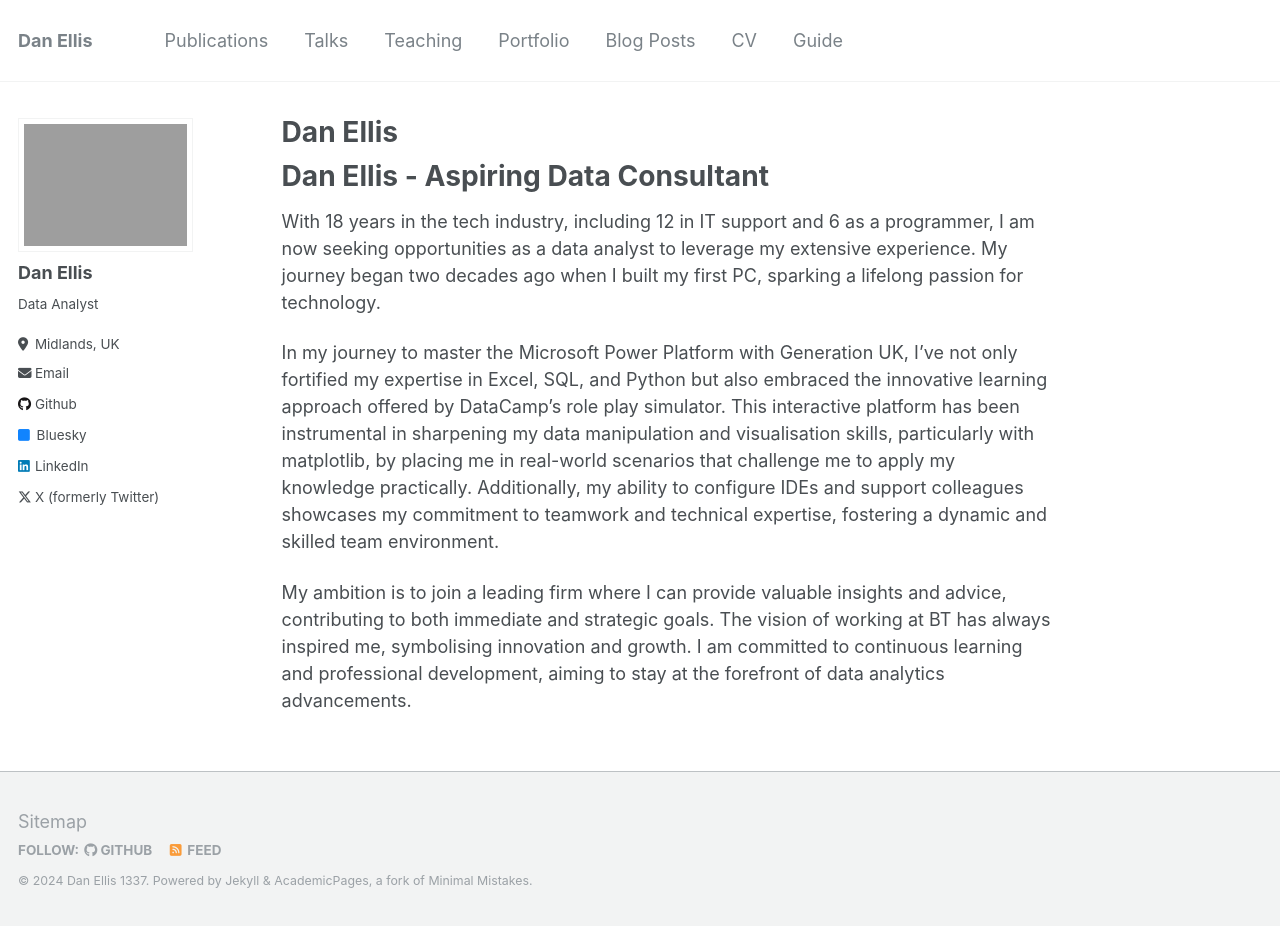
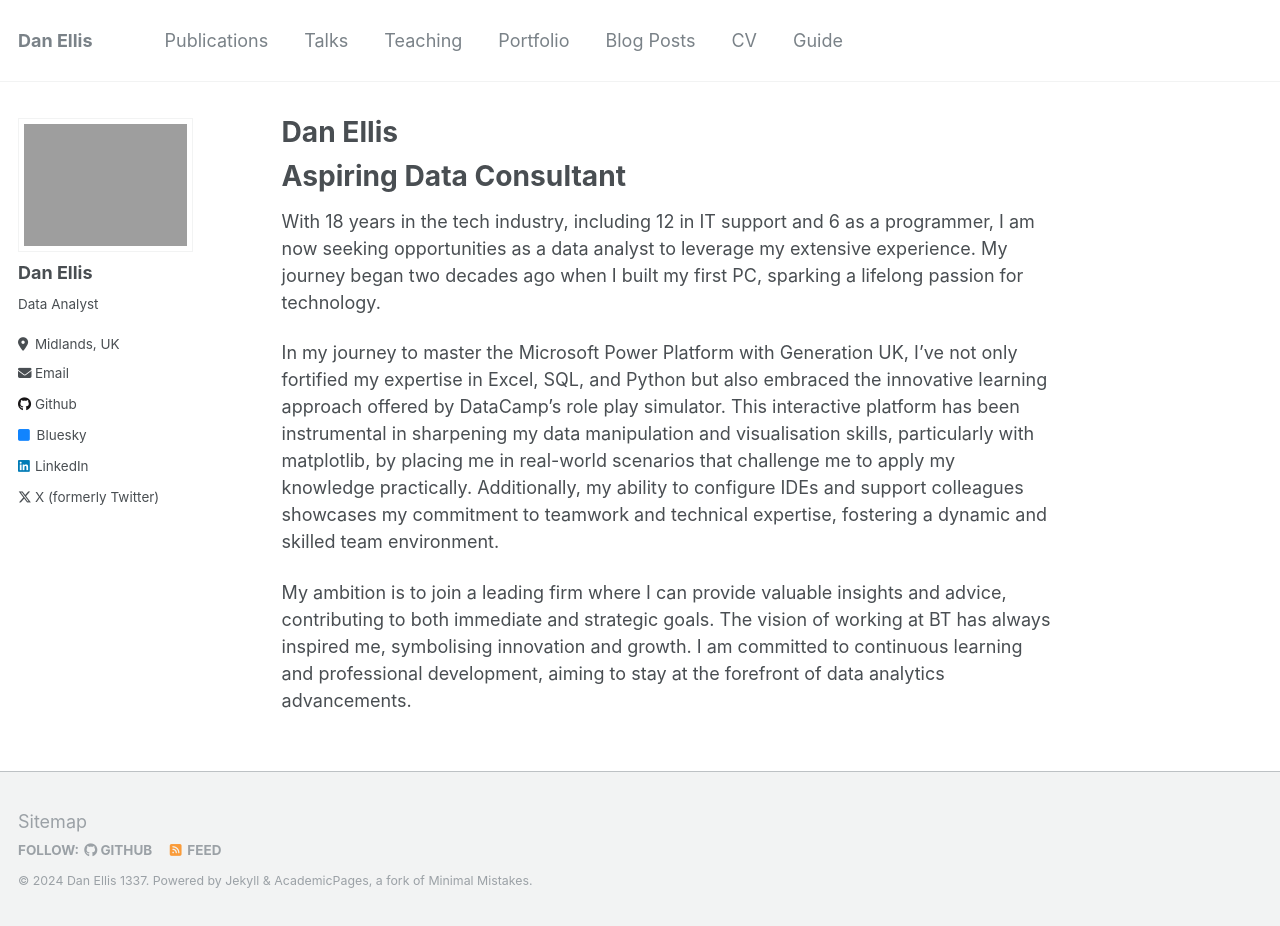
Before and after one commit to danellisprojects/danellisprojects.github.io, a Jekyll site: the page built from _pages/about.md, in a window 1280 px wide and 926 px high. Built offline with Jekyll 4.4.1, drawn with Linux system fonts in a browser that asks for light colours.

Commit message:
Update about.md

```diff
--- a/_pages/about.md
+++ b/_pages/about.md
@@ -7,7 +7,7 @@
   - /about.html
 ---
 
-# Dan Ellis - Aspiring Data Consultant
+# Aspiring Data Consultant
 
 With 18 years in the tech industry, including 12 in IT support and 6 as a programmer, I am now seeking opportunities as a data analyst to leverage my extensive experience. My journey began two decades ago when I built my first PC, sparking a lifelong passion for technology.
 
```
